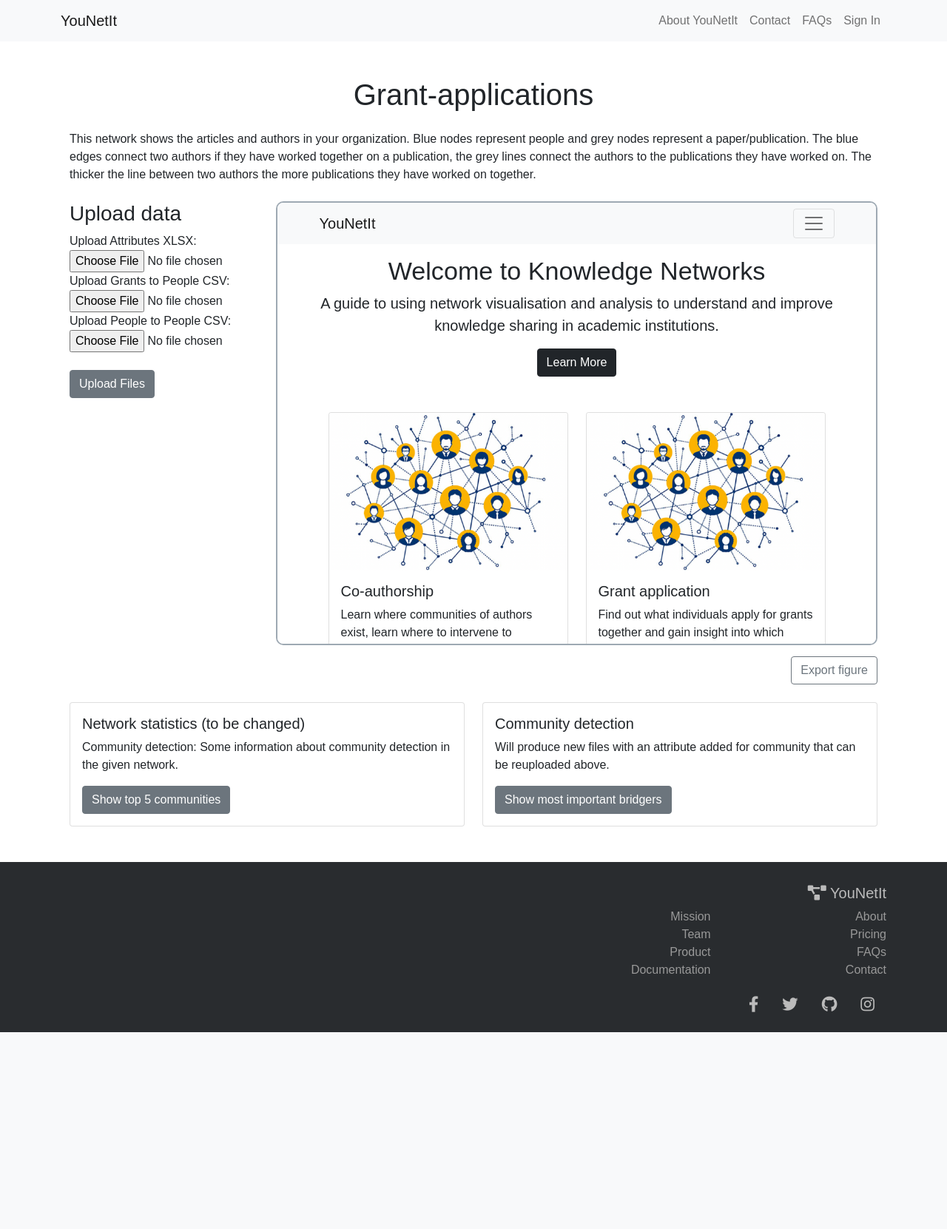
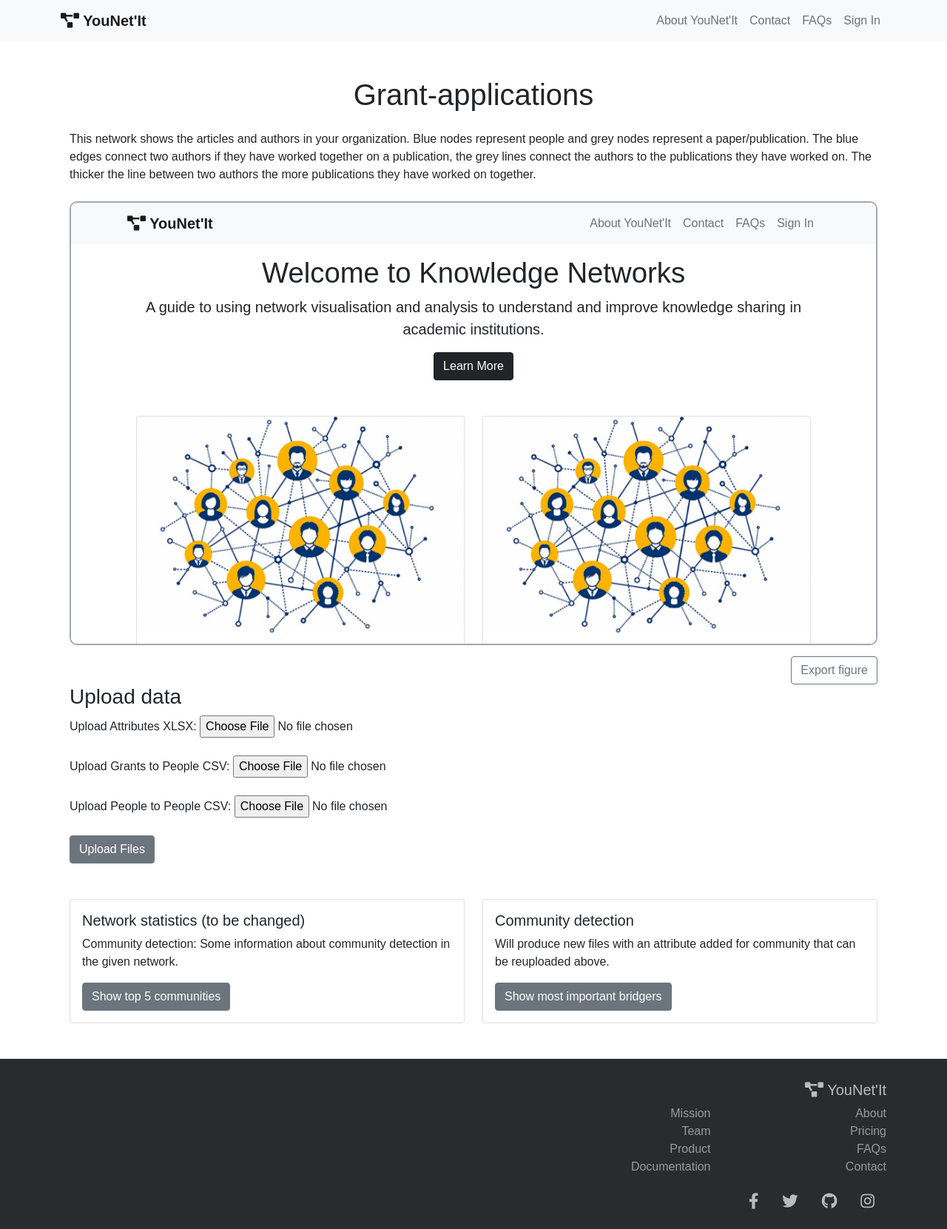
Before and after one commit to Floor99/DCiA_group6, a Flask app: page /grant_applications in a window 1280 px wide. Shown: the whole page at 74% size. Before the commit the page ends 1395 px from the top, so only its background shows below. Run offline with Flask 3, Linux system fonts and the light colour scheme.

Commit message:
reset iframe to another visuaisation and frontend changes

```diff
--- a/DCiA/dcia/network_layout.py
+++ b/DCiA/dcia/network_layout.py
@@ -360,4 +360,4 @@ def displaySelectedNodeData(data):
     return json.dumps(data, indent=2)
 
 if __name__ == "__main__":
-    app.run(debug=True, port=5001)
+    app.run(debug=False, port=5003)
--- a/DCiA/dcia/templates/grant_applications.html
+++ b/DCiA/dcia/templates/grant_applications.html
@@ -5,14 +5,23 @@
     <h1 class="text-center my-4">Grant-applications</h1>
     <p>This network shows the articles and authors in your organization. Blue nodes represent people and grey nodes represent a paper/publication. The blue edges connect two authors if they have worked together on a publication, the grey lines connect the authors to the publications they have worked on. The thicker the line between two authors the more publications they have worked on together.</p>
     <div class="row my-4">
-        <div class="col-md-3">
+        <div class="col-md-12">
+            <iframe src="http://127.0.0.1:5003" width="100%" height="600" style="border: 2px solid #9EA9B3; border-radius: 10px;"></iframe></iframe>
+            <div class="text-end">
+                <button class="btn btn-outline-secondary mt-2">Export figure</button>
+            </div>
+
+        </div>
+        <div>
           <h3>Upload data</h3>
           <form action="{{ url_for('upload_files') }}" method="post" enctype="multipart/form-data">
             <label for="attributesFile">Upload Attributes XLSX:</label>
             <input type="file" name="attributes_file" id="attributesFile">
             <br>
+            <br>
             <label for="grantsFile">Upload Grants to People CSV:</label>
             <input type="file" name="grants_file" id="grantsFile">
+            <br>
             <br>
             <label for="peopleFile">Upload People to People CSV:</label>
             <input type="file" name="people_file" id="peopleFile">
@@ -20,17 +29,9 @@
             <br>
             <input type="submit" value="Upload Files" class="btn btn-secondary">
         </form>
-
-        </div>
-        <div class="col-md-9">
-            <iframe src="http://127.0.0.1:5001" width="100%" height="600" style="border: 2px solid #9EA9B3; border-radius: 10px;"></iframe></iframe>
-            <div class="text-end">
-                <button class="btn btn-outline-secondary mt-2">Export figure</button>
-            </div>
-
         </div>
     </div>
-
+    <br>
     <div class="row">
         <div class="col-md-6">
             <div class="card">
--- a/DCiA/dcia/templates/layout.html
+++ b/DCiA/dcia/templates/layout.html
@@ -16,14 +16,14 @@
 <div class = "content">
   <nav class="navbar navbar-expand-lg navbar-light bg-light">
     <div class="container">
-      <a class="navbar-brand" href="{{url_for('index')}}">YouNetIt</a>
+      <a class="navbar-brand" href="{{url_for('index')}}" style= "font-weight: bold;"> <i class="fas fa-project-diagram"></i> YouNet'It</a>
       <button class="navbar-toggler" type="button" data-toggle="collapse" data-target="#navbarNav" aria-controls="navbarNav" aria-expanded="false" aria-label="Toggle navigation">
         <span class="navbar-toggler-icon"></span>
       </button>
       <div class="collapse navbar-collapse" id="navbarNav">
         <ul class="navbar-nav ms-auto">
           <li class="nav-item">
-            <a class="nav-link" href="{{ url_for('about') }}">About YouNetIt</a>
+            <a class="nav-link" href="{{ url_for('about') }}">About YouNet'It</a>
           </li>
           <li class="nav-item">
             <a class="nav-link" href="{{ url_for('contact') }}">Contact</a>
@@ -51,7 +51,7 @@
   <div class="container">
       <div class="row justify-content-end">
           <div class="col-md-5 text-end">
-              <h5><i class="fas fa-project-diagram"></i> YouNetIt </h5>
+              <h5><i class="fas fa-project-diagram"></i> YouNet'It </h5>
               <div class="row">
                   <div class="col-6">
                       <ul class="list-unstyled">
```
Also changed, not shown: DCiA/dcia/static/style.css (line endings or trailing spaces). Lines whose indentation alone changed are shown as unchanged.
